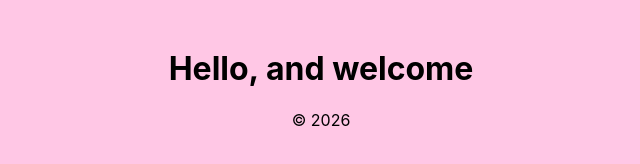
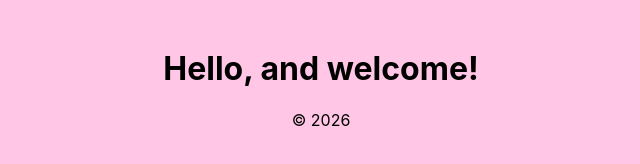
Before and after one commit to IAmCrane/Hello, a plain HTML site: page index.html in a window 1280 px wide. Shown: the whole page, without its empty margins (319-959 px from the left). Drawn offline with Linux system fonts and the light colour scheme.

Commit message:
Add exclamation mark to welcome message

```diff
--- a/index.html
+++ b/index.html
@@ -11,7 +11,7 @@
 </head>
 <body>
   <header>
-    <h1>Hello, and welcome</h1>
+    <h1>Hello, and welcome!</h1>
   </header>
   <footer>
     <p>&copy; 2026 </p>
```
